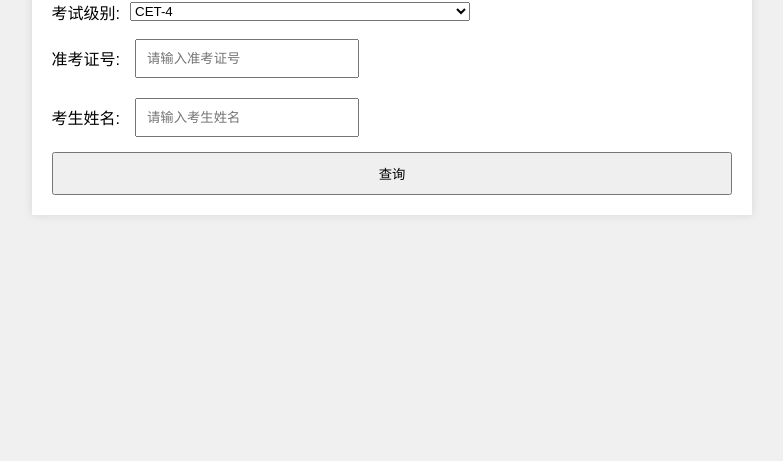
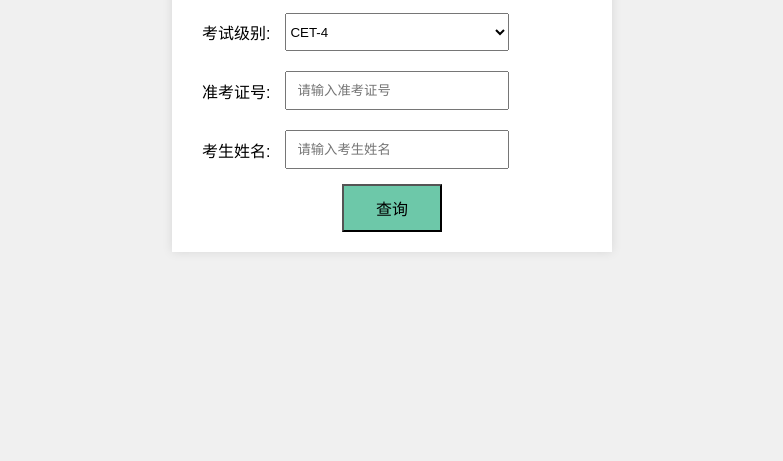
Before and after one commit to xiaowulang-turbo/ScoreQuery, a plain HTML site: page frontend/index.html in a window 1280 px wide. Shown: the part 355-816 px from the top of the page, without its empty margins (248-1031 px from the left). Drawn offline with nearby package versions, Linux system fonts and the light colour scheme.

Commit message:
style: optimize input-container style

```diff
--- a/frontend/index.html
+++ b/frontend/index.html
@@ -8,26 +8,31 @@
     </head>
     <body>
         <div id="app">
-            <h1 style="color: #3083c7">
+            <h1 style="color: #3083c7; width: 400px; word-break: normal">
                 全国大学英语四、六级考试（含口试） 成绩查询
             </h1>
             <div style="display: flex; flex-direction: column; gap: 10px">
-                <div style="display: flex; gap: 10px; align-items: center">
+                <div class="input-container">
                     <span>考试级别: </span>
-                    <select style="width: 50%; height: 100%">
-                        <option value="cet4">CET-4</option>
-                        <option value="cet6">CET-6</option>
+                    <select style="width: 224px; height: 38px; margin: 5px">
+                        <option value="cet-4">CET-4</option>
+                        <option value="cet-6">CET-6</option>
                     </select>
                 </div>
-                <div style="display: flex; gap: 10px; align-items: center">
+                <div class="input-container">
                     <span>准考证号: </span>
                     <input v-model="examId" placeholder="请输入准考证号" />
                 </div>
-                <div style="display: flex; gap: 10px; align-items: center">
+                <div class="input-container">
                     <span>考生姓名: </span>
                     <input v-model="name" placeholder="请输入考生姓名" />
                 </div>
-                <button @click="queryScore">查询</button>
+                <button
+                    @click="queryScore"
+                    style="width: 100px; margin: 0 auto"
+                >
+                    查询
+                </button>
             </div>
             <div v-if="result">
                 <h2>查询结果</h2>
--- a/frontend/styles.css
+++ b/frontend/styles.css
@@ -11,6 +11,13 @@ body {
     padding: 20px;
     background: #fff;
     box-shadow: 0 0 10px rgba(0, 0, 0, 0.1);
+
+    .input-container {
+        display: flex;
+        gap: 10px;
+        align-items: center;
+        margin-left: 10px;
+    }
 }
 
 input {
@@ -21,6 +28,8 @@ input {
 
 button {
     padding: 10px;
+    font-size: 16px;
+    background-color: rgb(109, 200, 169);
 }
 
 h1,
```
